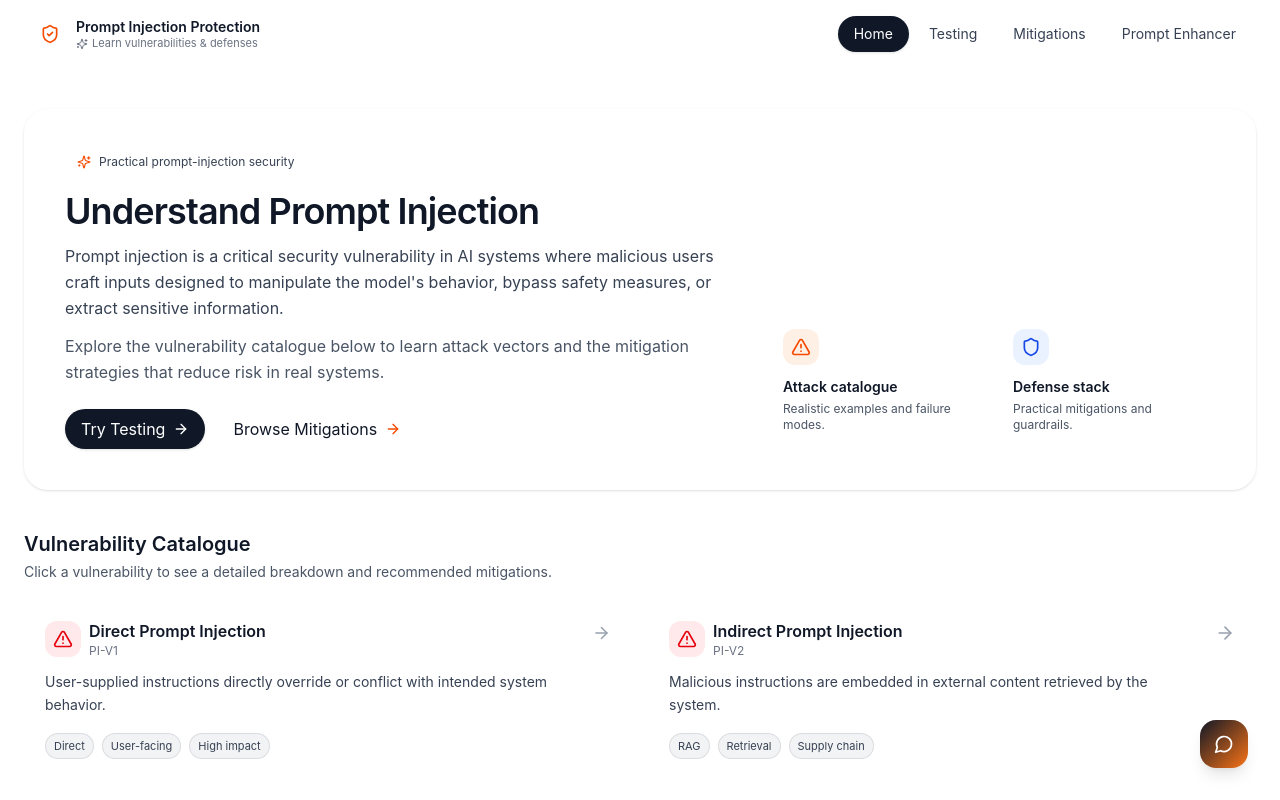
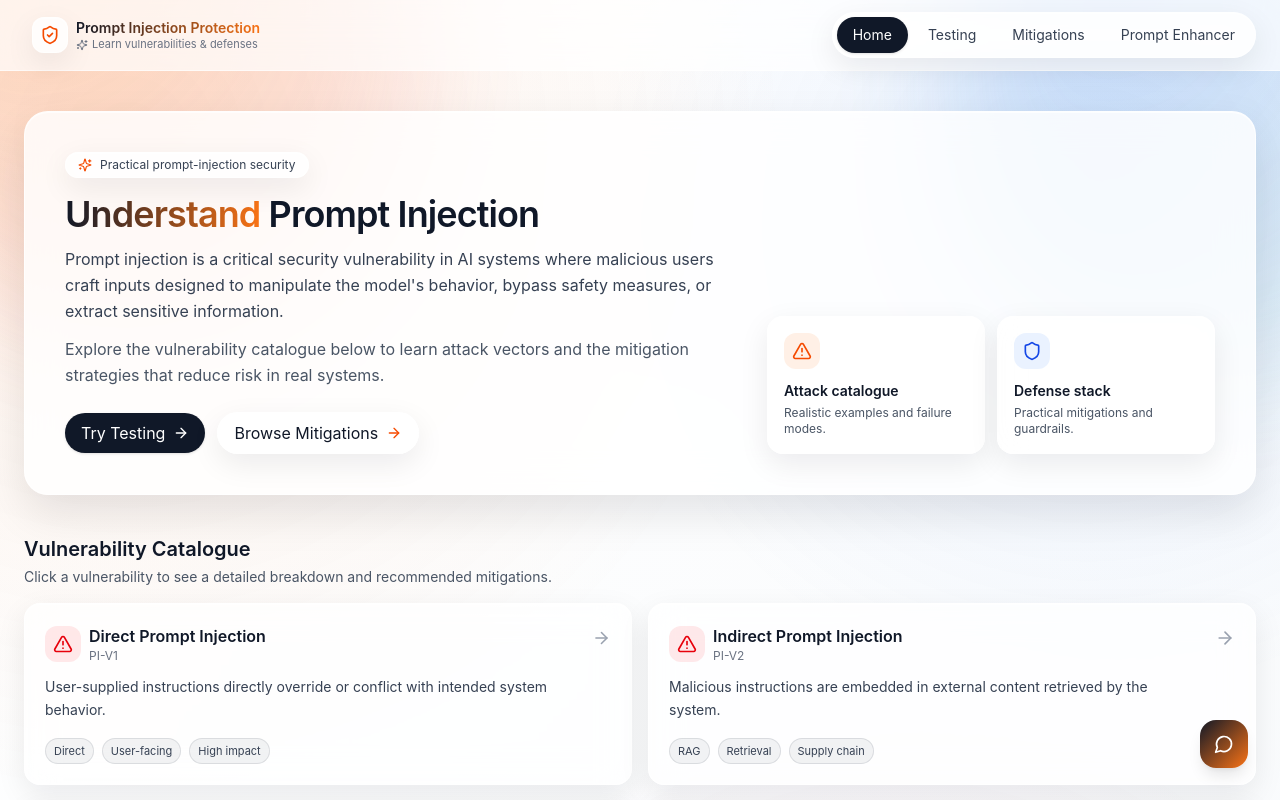
Before and after one commit to DavidThomas01/comp0016_avanade_prompt_injection, a React (Vite) app in the folder frontend/: page / in a window 1280 px wide. Shown: the top 800 px of the page. Built offline with nearby package versions, Linux system fonts and the light colour scheme.

Commit message:
feat: add app-level styles by importing app.css for improved UI consistency

```diff
--- a/frontend/src/styles/index.css
+++ b/frontend/src/styles/index.css
@@ -1,3 +1,4 @@
 @import './fonts.css';
 @import './tailwind.css';
 @import './theme.css';
+@import './app.css';
```
